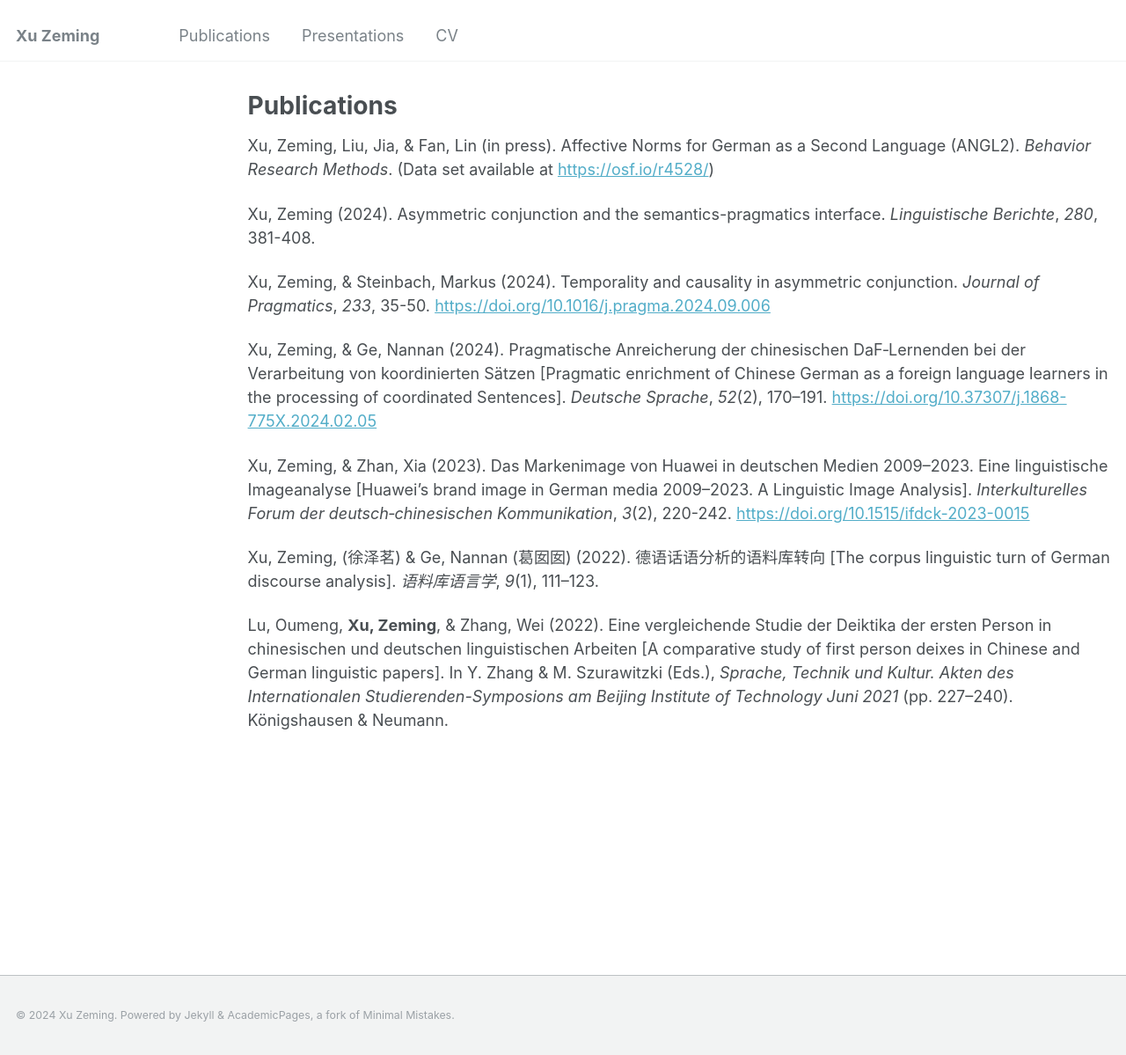
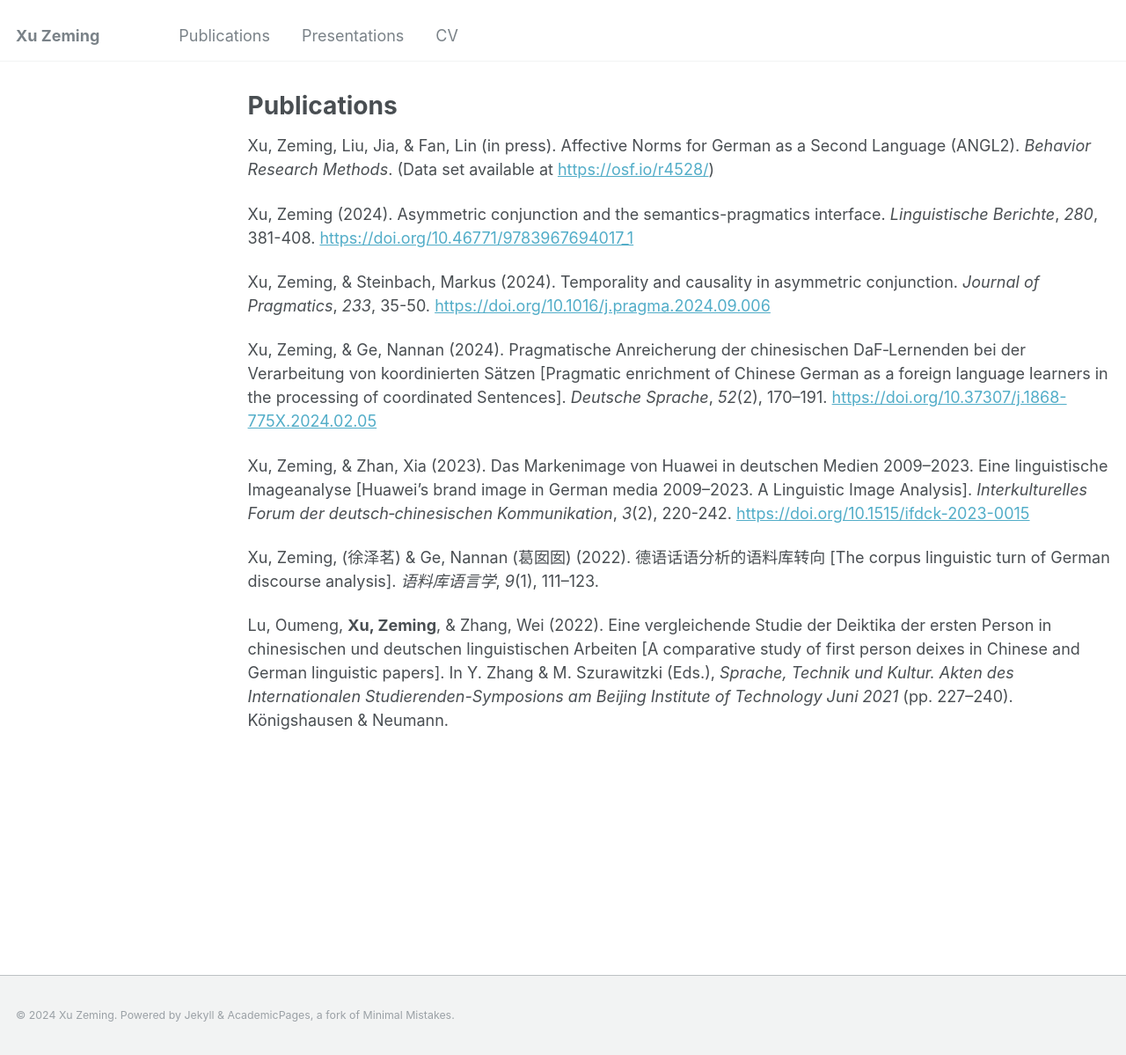
Before and after one commit to xu-zeming/xu-zeming.github.io, a Jekyll site: the page built from _pages/publications.md, in a window 1280 px wide and 1199 px high. Shown: the whole window at 88% size. Built offline with Jekyll 4.4.1, drawn with Linux system fonts in a browser that asks for light colours; part of the change alters nothing that is shown.

Commit message:
modified:   _pages/publications.md

```diff
--- a/_pages/publications.md
+++ b/_pages/publications.md
@@ -7,7 +7,7 @@ author_profile: false
 
 Xu, Zeming, Liu, Jia, & Fan, Lin (in press). Affective Norms for German as a Second Language (ANGL2). *Behavior Research Methods*. (Data set available at [https://osf.io/r4528/](https://osf.io/r4528/))
 
-Xu, Zeming (2024). Asymmetric conjunction and the semantics-pragmatics interface. *Linguistische Berichte*, *280*, 381-408.
+Xu, Zeming (2024). Asymmetric conjunction and the semantics-pragmatics interface. *Linguistische Berichte*, *280*, 381-408. [https://doi.org/10.46771/9783967694017_1](https://doi.org/10.46771/9783967694017_1)
 
 Xu, Zeming, & Steinbach, Markus (2024). Temporality and causality in asymmetric conjunction. *Journal of Pragmatics*, *233*, 35-50. [https://doi.org/10.1016/j.pragma.2024.09.006](https://doi.org/10.1016/j.pragma.2024.09.006)
 
```
